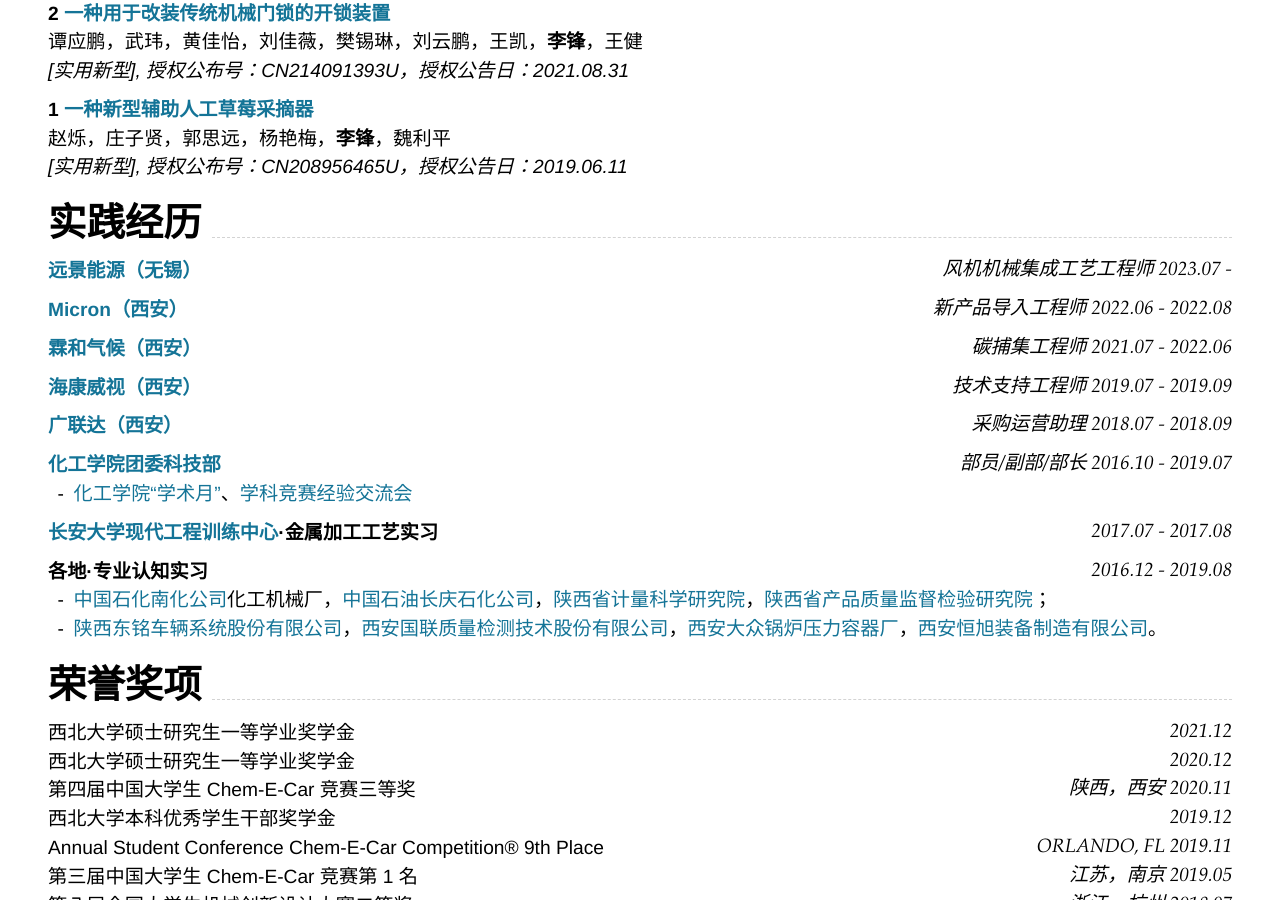
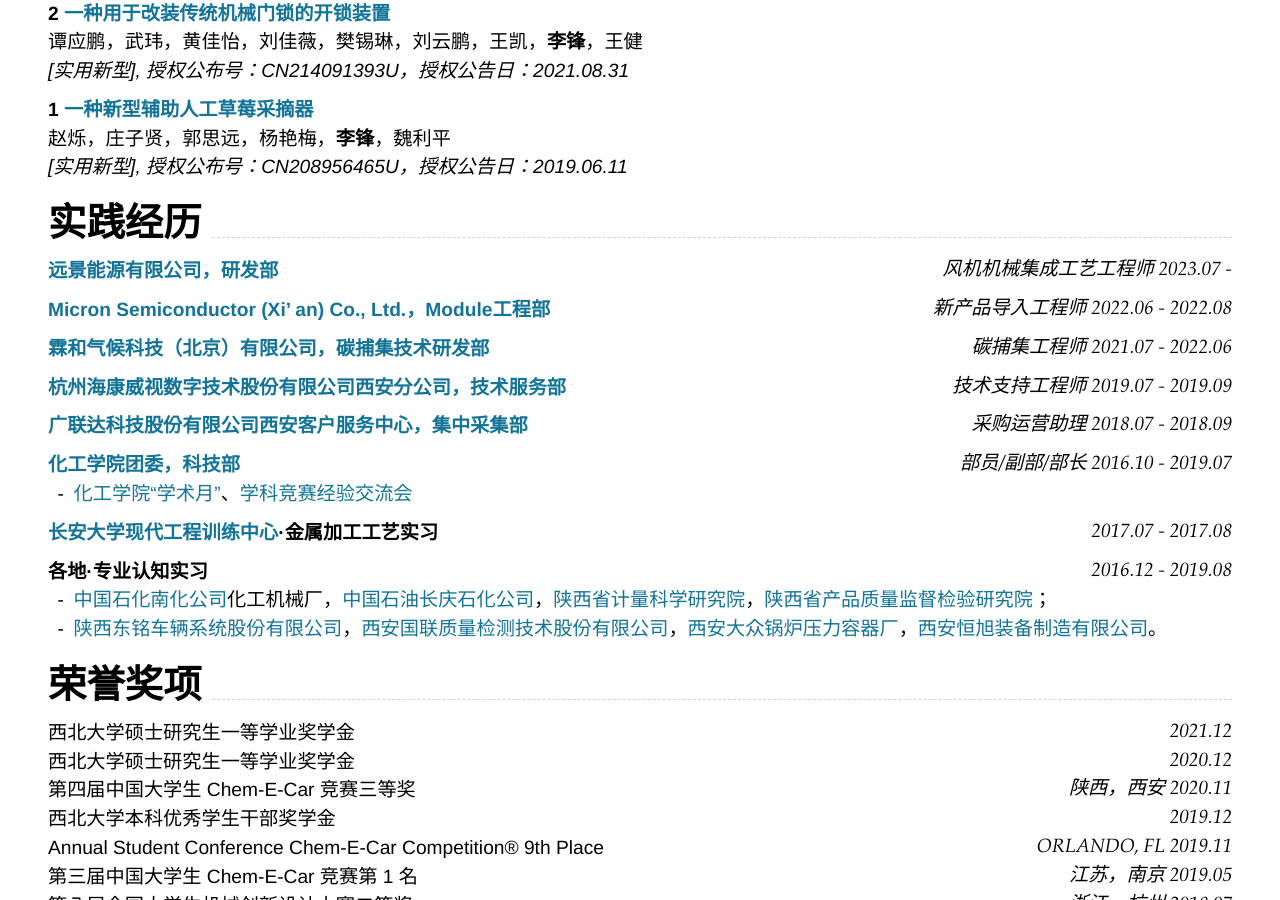
Before and after one commit to nwuzmedoutlook/resume, a Jekyll site: the page built from index.md, in a window 1280 px wide and 900 px high, scrolled down 2886 px. Built offline with Jekyll 4.4.1, drawn with Linux system fonts in a browser that asks for light colours; nearby versions of some CDN libraries.

Commit message:
Update index.md

```diff
--- a/index.md
+++ b/index.md
@@ -142,19 +142,19 @@ _[实用新型], 授权公布号：CN208956465U，授权公告日：2019.06.11_<
 
 ## **实践经历**
 
-### **[远景能源（无锡）](https://mp.weixin.qq.com/s/XoXXZxPTOIPaaENxTI8IDQ)** `风机机械集成工艺工程师 2023.07 - `
+### **[远景能源有限公司，研发部](https://www.envision-group.com/cn/energy.html)** `风机机械集成工艺工程师 2023.07 - `
 
-### **[Micron（西安）](https://mp.weixin.qq.com/s/XoXXZxPTOIPaaENxTI8IDQ)** `新产品导入工程师 2022.06 - 2022.08`
+### **[Micron Semiconductor (Xi' an) Co., Ltd.，Module工程部](https://cn.micron.com/)** `新产品导入工程师 2022.06 - 2022.08`
 
-### **[霖和气候（西安）](https://mp.weixin.qq.com/s/XoXXZxPTOIPaaENxTI8IDQ)** `碳捕集工程师 2021.07 - 2022.06`
+### **[霖和气候科技（北京）有限公司，碳捕集技术研发部](https://mp.weixin.qq.com/s/XoXXZxPTOIPaaENxTI8IDQ)** `碳捕集工程师 2021.07 - 2022.06`
 <!-- - 负责运行和管理 5 kg 级 CO₂ 空气捕集装置、桌面级富碳生态系统；
 - 探索出制备 0-99.9% 任意体积浓度 CO₂ 气体的工艺路线，撰写论文 1 篇。
  -->
-### **[海康威视（西安）](https://www.hikvision.com/cn/)** `技术支持工程师 2019.07 - 2019.09`
+### **[杭州海康威视数字技术股份有限公司西安分公司，技术服务部](https://www.hikvision.com/cn/)** `技术支持工程师 2019.07 - 2019.09`
 
-### **[广联达（西安）](https://www.glodon.com/)** `采购运营助理 2018.07 - 2018.09`
+### **[广联达科技股份有限公司西安客户服务中心，集中采集部](https://www.glodon.com/)** `采购运营助理 2018.07 - 2018.09`
 
-### **[化工学院团委科技部](https://www.glodon.com/)** `部员/副部/部长 2016.10 - 2019.07`
+### **[化工学院团委，科技部](https://chin.nwu.edu.cn/)** `部员/副部/部长 2016.10 - 2019.07`
 - [化工学院“学术月”](https://mp.weixin.qq.com/s/UgIVy5UeKuFxS3Vi09fEmA)、[学科竞赛经验交流会](https://mp.weixin.qq.com/s/0kJe_p-sTEDtmUFGmFeMxQ)
 
 ### **[长安大学现代工程训练中心](https://gcxlzx.chd.edu.cn/)·金属加工工艺实习** `2017.07 - 2017.08`
```
